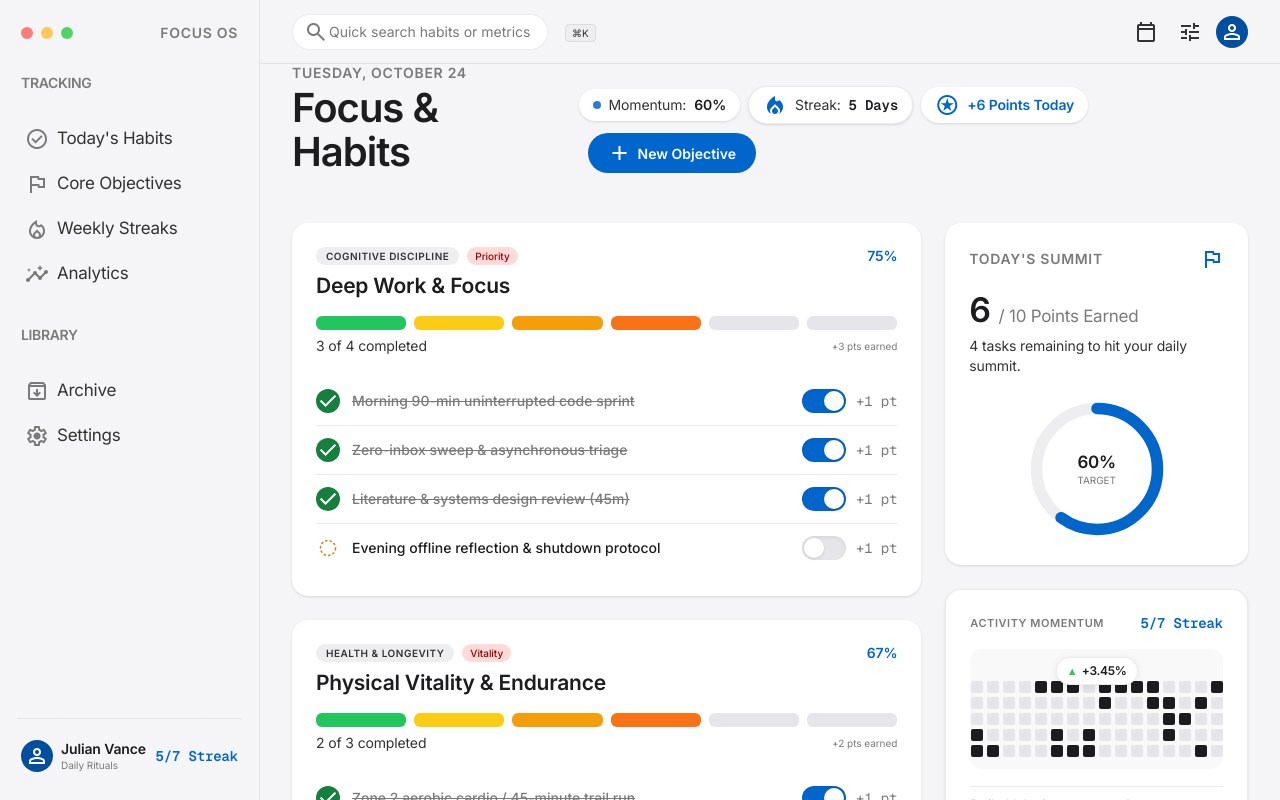
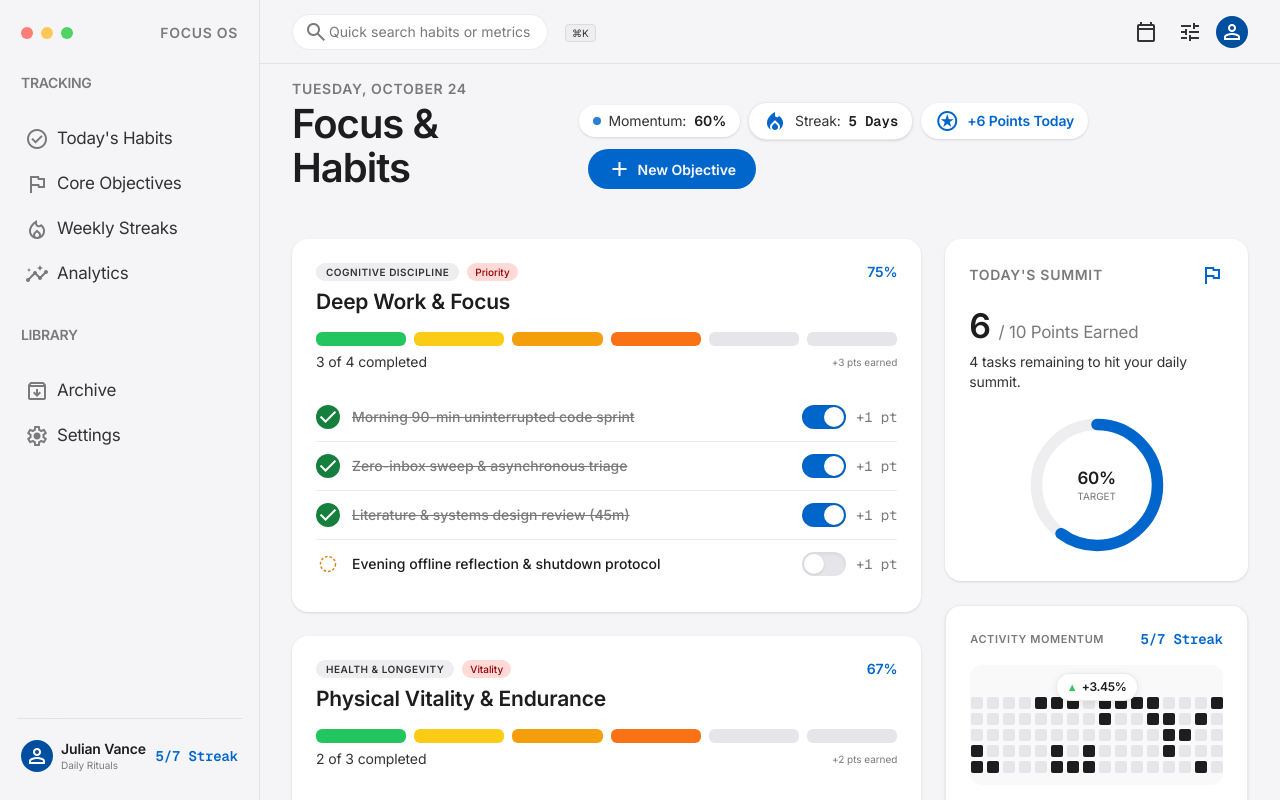
Before and after one commit to Agustin-Perezz/clean-habit, a Next.js app: page / in a window 1280 px wide. Shown: the top 800 px of the page. Built offline with nearby package versions, Linux system fonts and the light colour scheme.

Commit message:
style(home): add top spacing to the dashboard header

```diff
--- a/src/app/components/FocusDashboardHeader.tsx
+++ b/src/app/components/FocusDashboardHeader.tsx
@@ -7,7 +7,7 @@ type FocusDashboardHeaderProps = {
 
 export function FocusDashboardHeader({ metrics }: FocusDashboardHeaderProps) {
   return (
-    <header className="flex flex-col md:flex-row md:items-end justify-between gap-space-lg pb-space-md">
+    <header className="flex flex-col md:flex-row md:items-end justify-between gap-space-lg pb-space-md mt-4">
       <div className="flex flex-col gap-space-xs">
         <span className="font-caption-strong text-caption-strong text-ink-tertiary uppercase tracking-wider">
           {DASHBOARD_DATE}
```
